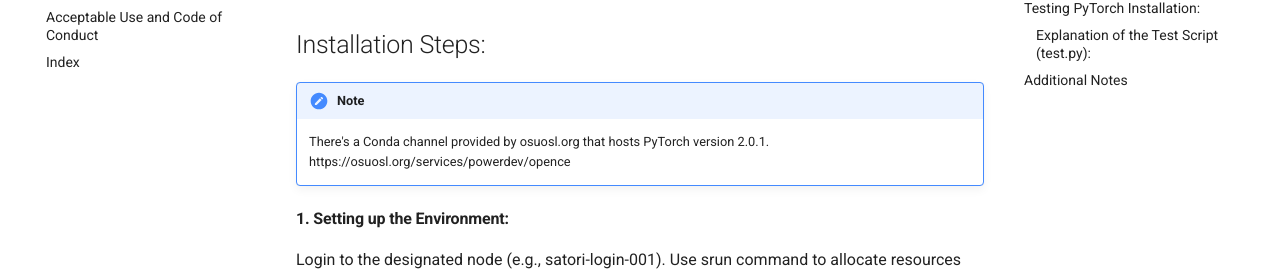
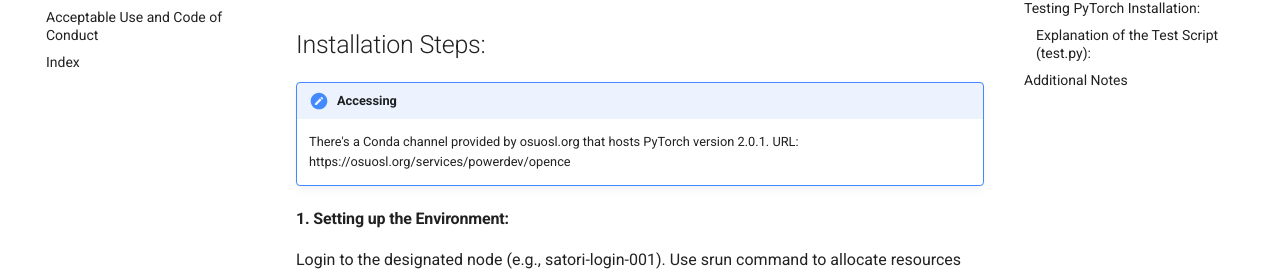
Before and after one commit to mit-orcd/orcd-docs-edit, an MkDocs documentation site: the page built from docs/recipes/pytorch2-staori.md, in a window 1280 px wide and 900 px high. Shown: the part 310-586 px from the top of the window. Built offline with MkDocs 1.6.1 and Material for MkDocs 9.7.7, drawn with Linux system fonts in a browser that asks for light colours.

Commit message:
Update Documentation Formatting

```diff
--- a/docs/recipes/pytorch2-staori.md
+++ b/docs/recipes/pytorch2-staori.md
@@ -10,9 +10,9 @@ tags:
 Installing PyTorch version 2.0.1.
 
 ##Installation Steps:
-!!! Note Accessing Conda channel
+!!! Accessing Conda channel
 	There's a Conda channel provided by osuosl.org that hosts PyTorch version 2.0.1.
-	https://osuosl.org/services/powerdev/opence
+	URL: https://osuosl.org/services/powerdev/opence
 
 ####1. Setting up the Environment:
 Login to the designated node (e.g., satori-login-001).
```
